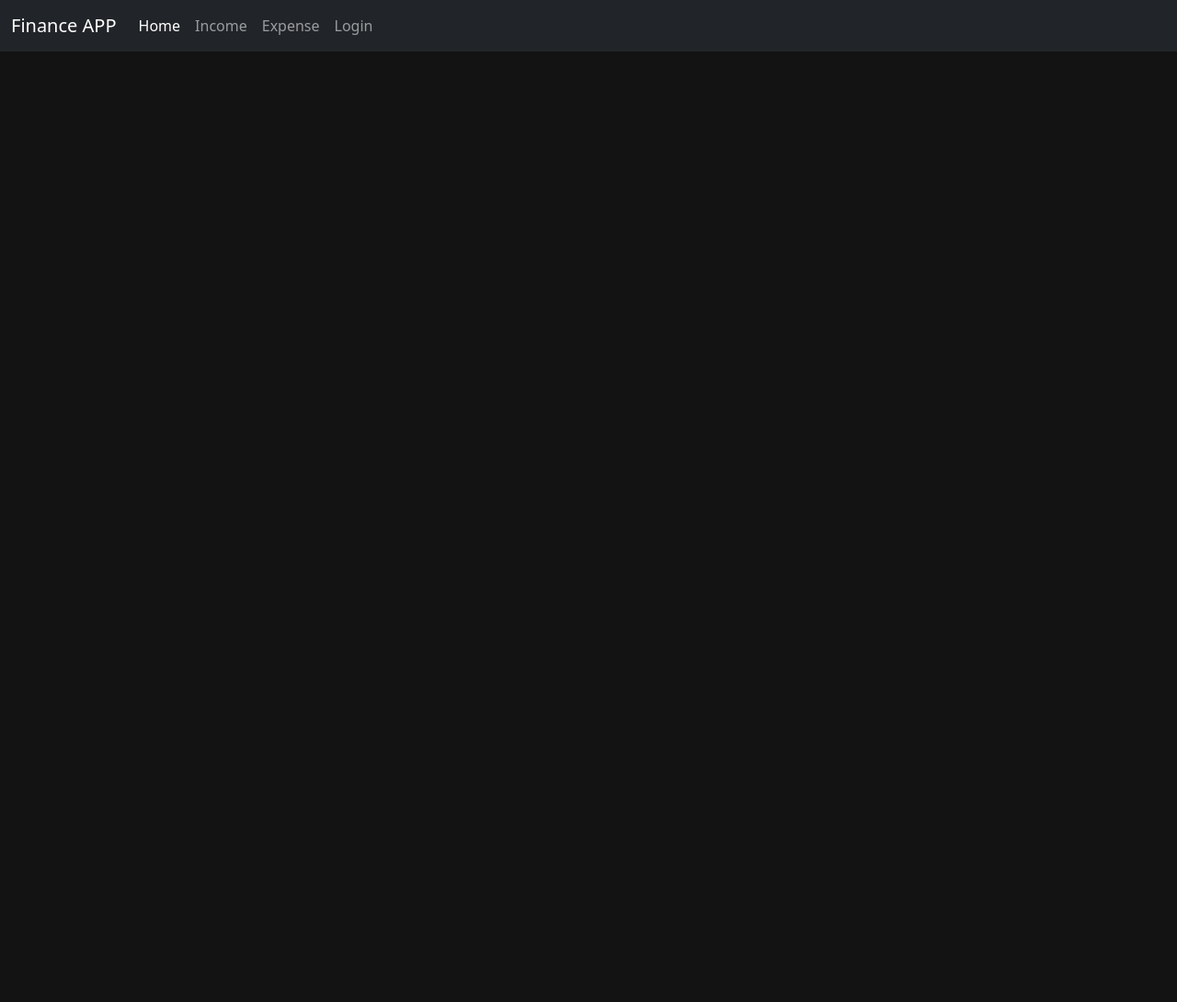
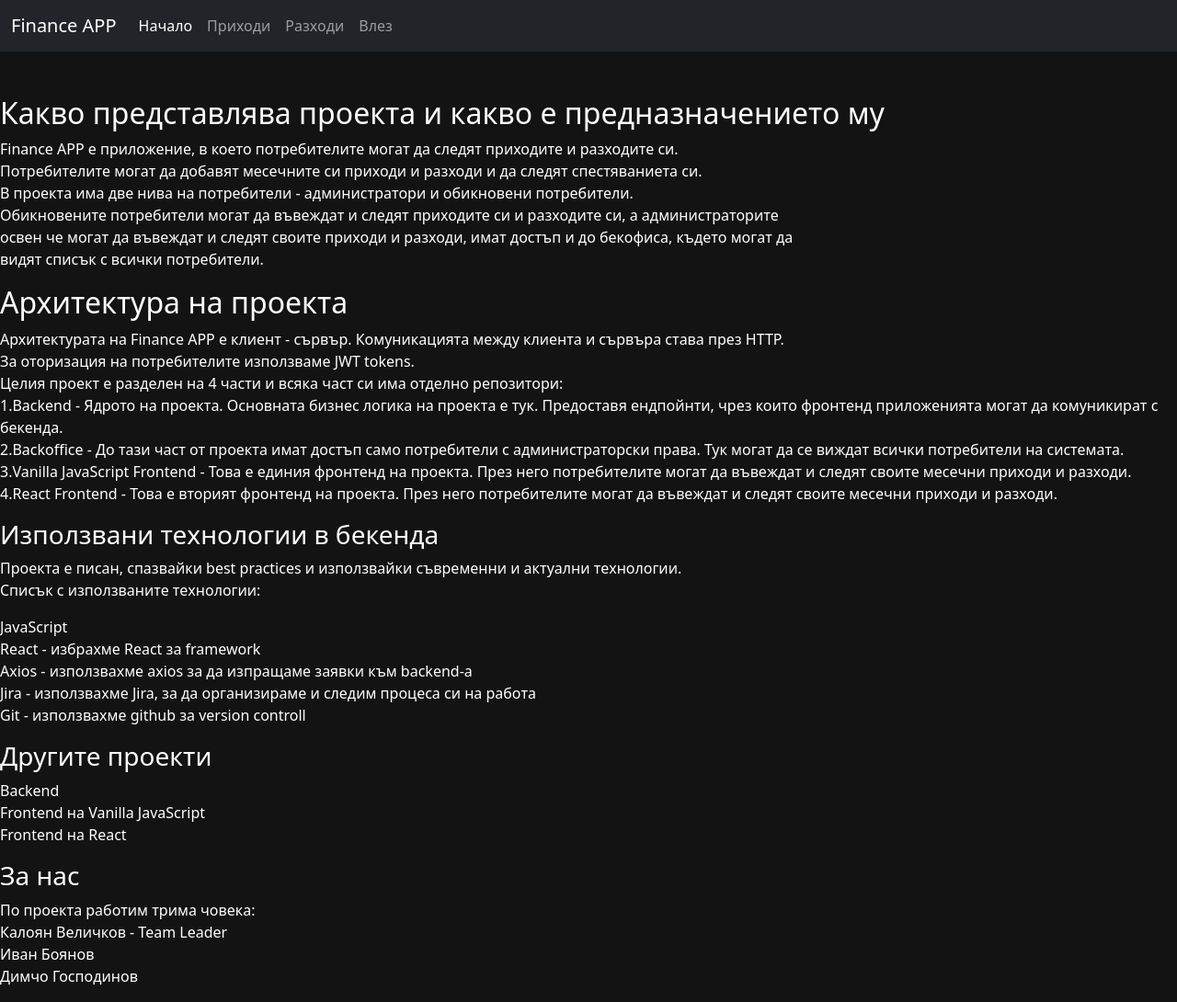
Before and after one commit to Dimcho28/js-financeapp-frontend, a PHP site: page / in a window 1280 px wide. Shown: the whole page at 92% size. Before the commit the page ends 56 px from the top, so only its background shows below. Run offline with PHP 8.4, Linux system fonts and the light colour scheme.

Commit message:
update home page

```diff
--- a/index.html
+++ b/index.html
@@ -11,6 +11,7 @@
     <script src="https://cdn.jsdelivr.net/npm/bootstrap@5.2.2/dist/js/bootstrap.bundle.min.js" integrity="sha384-OERcA2EqjJCMA+/3y+gxIOqMEjwtxJY7qPCqsdltbNJuaOe923+mo//f6V8Qbsw3" crossorigin="anonymous"></script>
     <script src="https://code.jquery.com/jquery-3.6.1.min.js" integrity="sha256-o88AwQnZB+VDvE9tvIXrMQaPlFFSUTR+nldQm1LuPXQ=" crossorigin="anonymous"></script>
     <link rel="stylesheet" href="style.css">
+    <link rel="website icon" type="jpg" href="image/icon.jpg">
 </head>
 <body>
     <nav class="navbar navbar-expand-lg bg-dark navbar-dark mb-5">
@@ -22,19 +23,79 @@
           <div class="collapse navbar-collapse" id="navbarSupportedContent">
             <ul class="navbar-nav me-auto mb-2 mb-lg-0">
               <li class="nav-item">
-                <a class="nav-link active" aria-current="page" href="index.html">Home</a>
+                <a class="nav-link active" aria-current="page" href="index.html">Начало</a>
               </li>
               <li class="nav-item">
-                <a class="nav-link" href="income.html">Income</a>
+                <a class="nav-link" href="income.html">Приходи</a>
               </li>
               <li class="nav-item">
-                <a class="nav-link" href="expense.html">Expense</a>
+                <a class="nav-link" href="expense.html">Разходи</a>
               </li>
               <li class="nav-item">
-                <a class="nav-link" href="login-register.html">Login</a>
+                <a class="nav-link" href="login-register.html">Влез</a>
               </li>
           </div>
         </div>
       </nav>
+
+
+      <div>
+        <h2>Какво представлява проекта и какво е предназначението му</h2>
+
+        <p>
+          Finance APP е приложение, в което потребителите могат да следят приходите и разходите си. <br>
+          Потребителите могат да добавят месечните си приходи и разходи и да следят спестяваниета си. <br>
+          В проекта има две нива на потребители - администратори и обикновени потребители. <br>
+          Обикновените потребители могат да въвеждат и следят приходите си и разходите си, а администраторите <br>
+          освен че могат да въвеждат и следят своите приходи и разходи, имат достъп и до бекофиса, където могат да <br>
+          видят списък с всички потребители.
+        </p>
+
+        <h2>Архитектура на проекта</h2>
+        <p>
+          Архитектурата на Finance APP е клиент - сървър. Комуникацията между клиента и сървъра става през HTTP. <br>
+          За оторизация на потребителите използваме JWT tokens. <br>
+          Целия проект е разделен на 4 части и всяка част си има отделно репозитори: <br>
+
+          1.Backend - Ядрото на проекта. Основната бизнес логика на проекта е тук. Предоставя ендпойнти, чрез които фронтенд приложенията могат да комуникират с бекенда. <br>
+
+          2.Backoffice - До тази част от проекта имат достъп само потребители с администраторски права. Тук могат да се виждат всички потребители на системата. <br>
+
+          3.Vanilla JavaScript Frontend - Това е единия фронтенд на проекта. През него потребителите могат да въвеждат и следят своите месечни приходи и разходи. <br>
+
+          4.React Frontend - Това е вторият фронтенд на проекта. През него потребителите могат да въвеждат и следят своите месечни приходи и разходи. <br>
+
+        </p>
+
+        <h3>Използвани технологии в бекенда</h3>
+        <p>
+          Проекта е писан, спазвайки best practices и използвайки съвременни и актуални технологии. <br>
+          Списък с използваните технологии:
+        </p>
+
+        <p>
+          JavaScript <br>
+          React - избрахме React за framework <br>
+          Axios - използвахме axios за да изпращаме заявки към backend-а <br>
+          Jira - използвахме Jira, за да организираме и следим процеса си на работа <br>
+          Git - използвахме github за version controll
+        </p>
+
+        <h3>Другите проекти</h3>
+        <p>
+          Backend <br>
+          Frontend на Vanilla JavaScript <br>
+          Frontend на React
+        </p>
+
+        <h3>За нас</h3>
+        <p>
+          По проекта работим трима човека: <br>
+
+          Калоян Величков - Team Leader <br>
+          Иван Боянов <br>
+          Димчо Господинов <br>
+        </p>
+      </div>
 </body>
 </html>
--- a/style.css
+++ b/style.css
@@ -2,6 +2,7 @@ body {
     margin: 0;
     padding: 0;
     background: #131313;
+    color: #fff;
 }
 
 .heder-btn {
```
Also changed, not shown: expense.html (+5 -5 lines), income.html (+5 -5 lines), login-register.html (+4 -4 lines), image/456-4561170_icon-business-icons-in-svg-and-png-financial-icon-png.png (added), image/icon.jpg (added).
